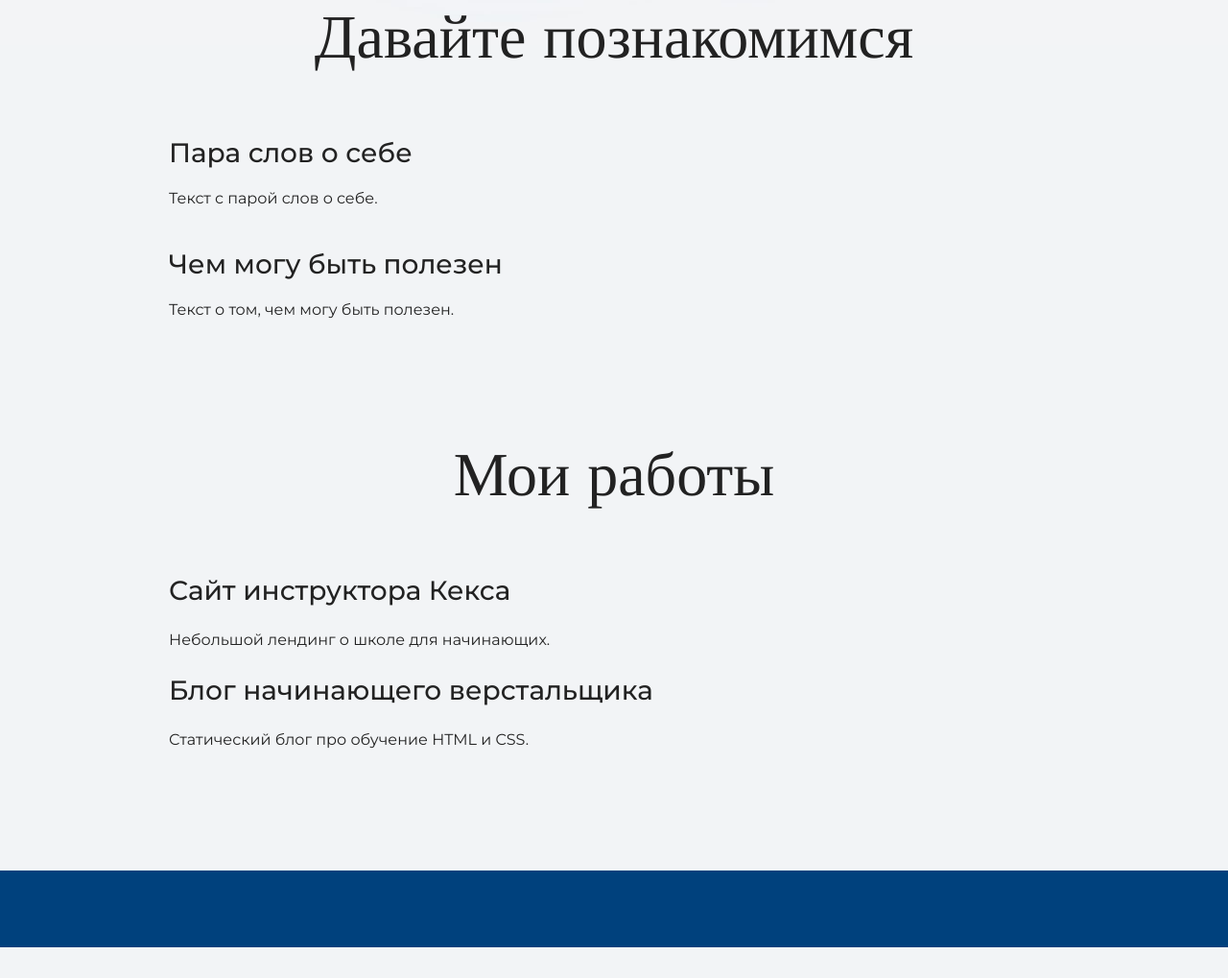
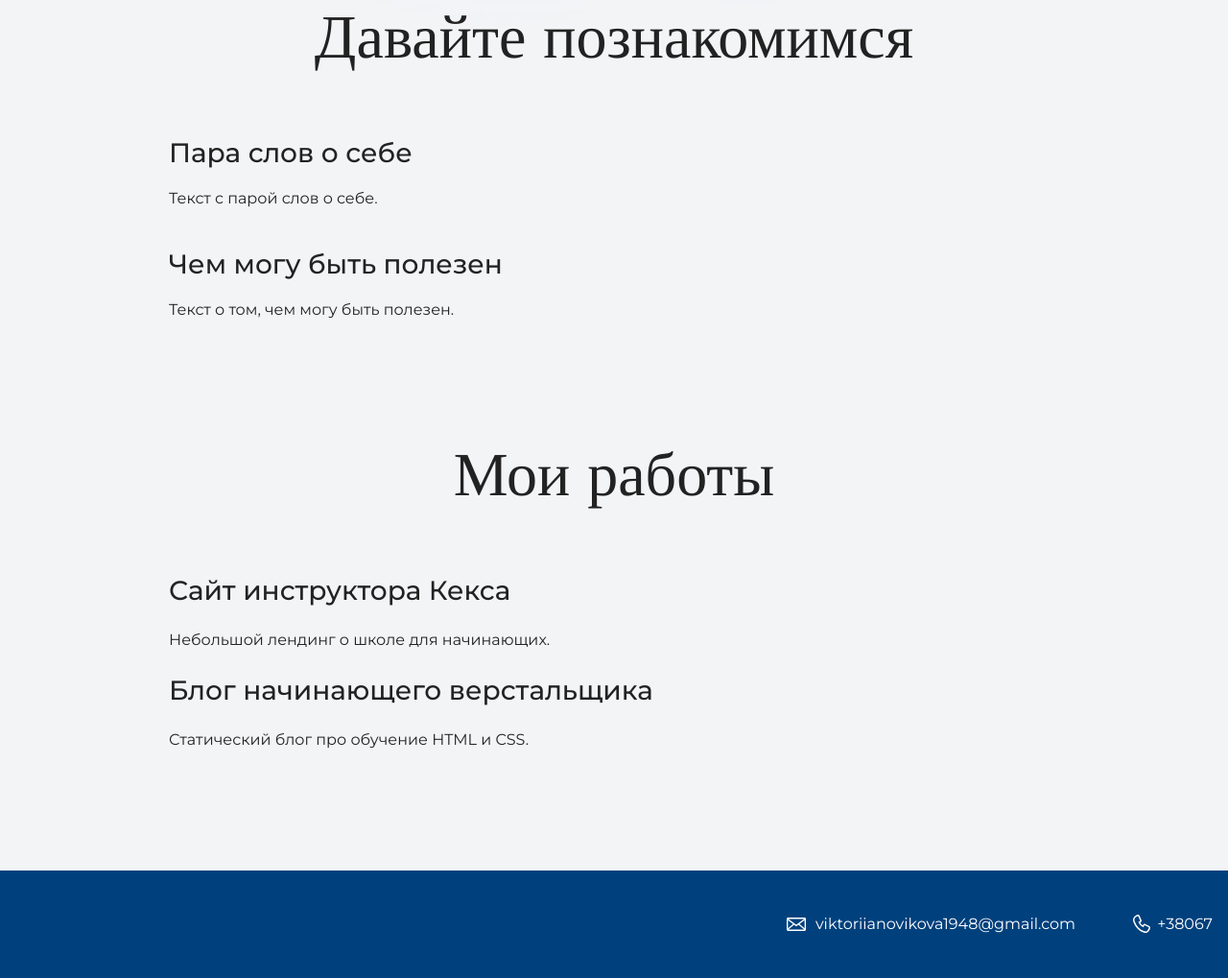
Before and after one commit to Roary7/_makeitnice, a plain HTML site: page index.html in a window 1280 px wide. Shown: the part 1033-2052 px from the top of the page at 96% size. Before the commit the page ends 2020 px from the top, so only its background shows below. Drawn offline with nearby package versions, Linux system fonts and the light colour scheme.

Commit message:
Update index.html

```diff
--- a/index.html
+++ b/index.html
@@ -48,7 +48,10 @@
 
     <footer class="page-footer">
       <div class="container">
-
+        <a class="footer-email"
+        href="mailto:viktoriianovikova1948@gmail.com" >viktoriianovikova1948@gmail.com</a>
+      <a  class="footer-phone"
+      href="tel:+3806">+38067</a>
       <div>
     </footer>
   </body>
```
